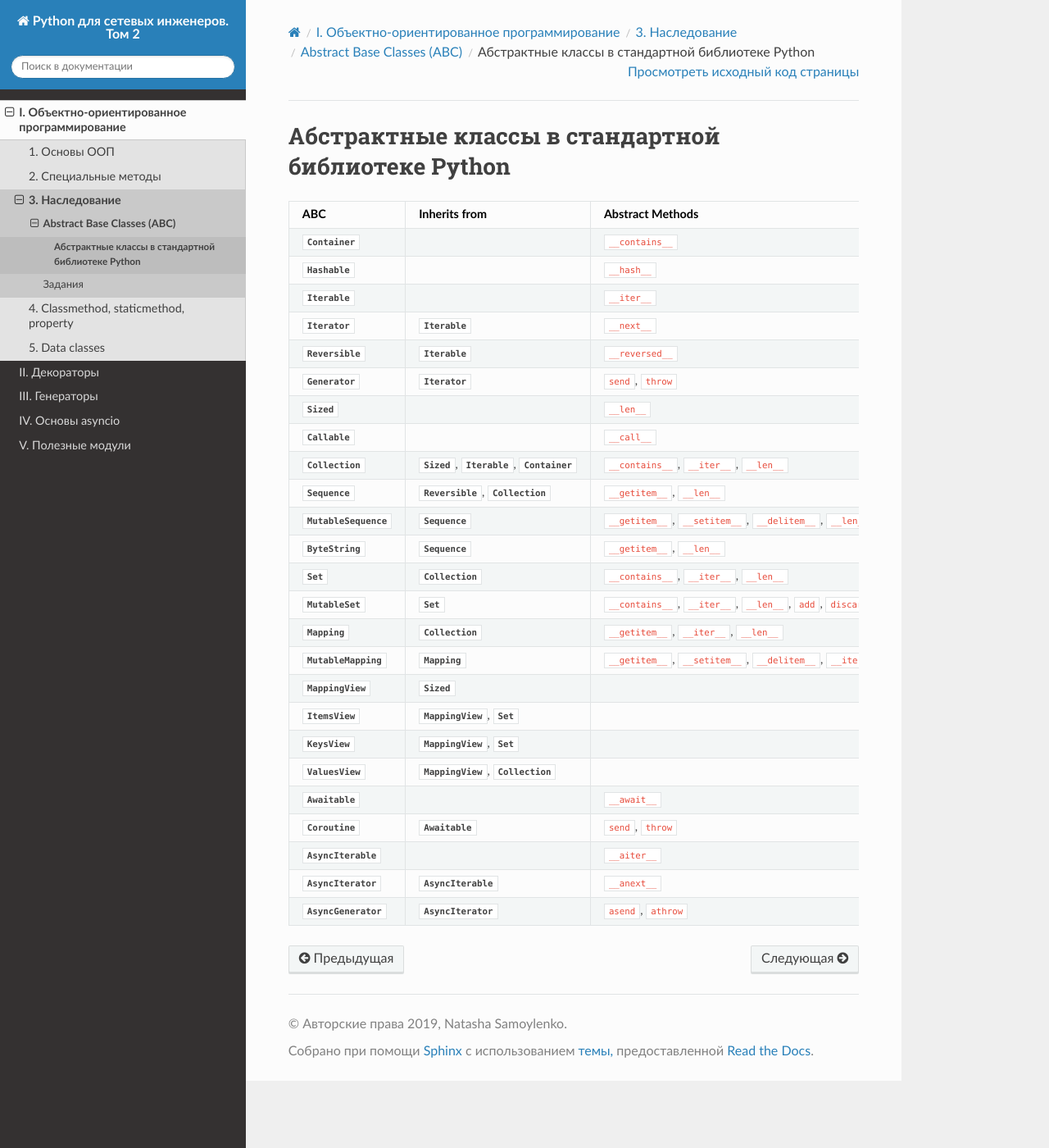
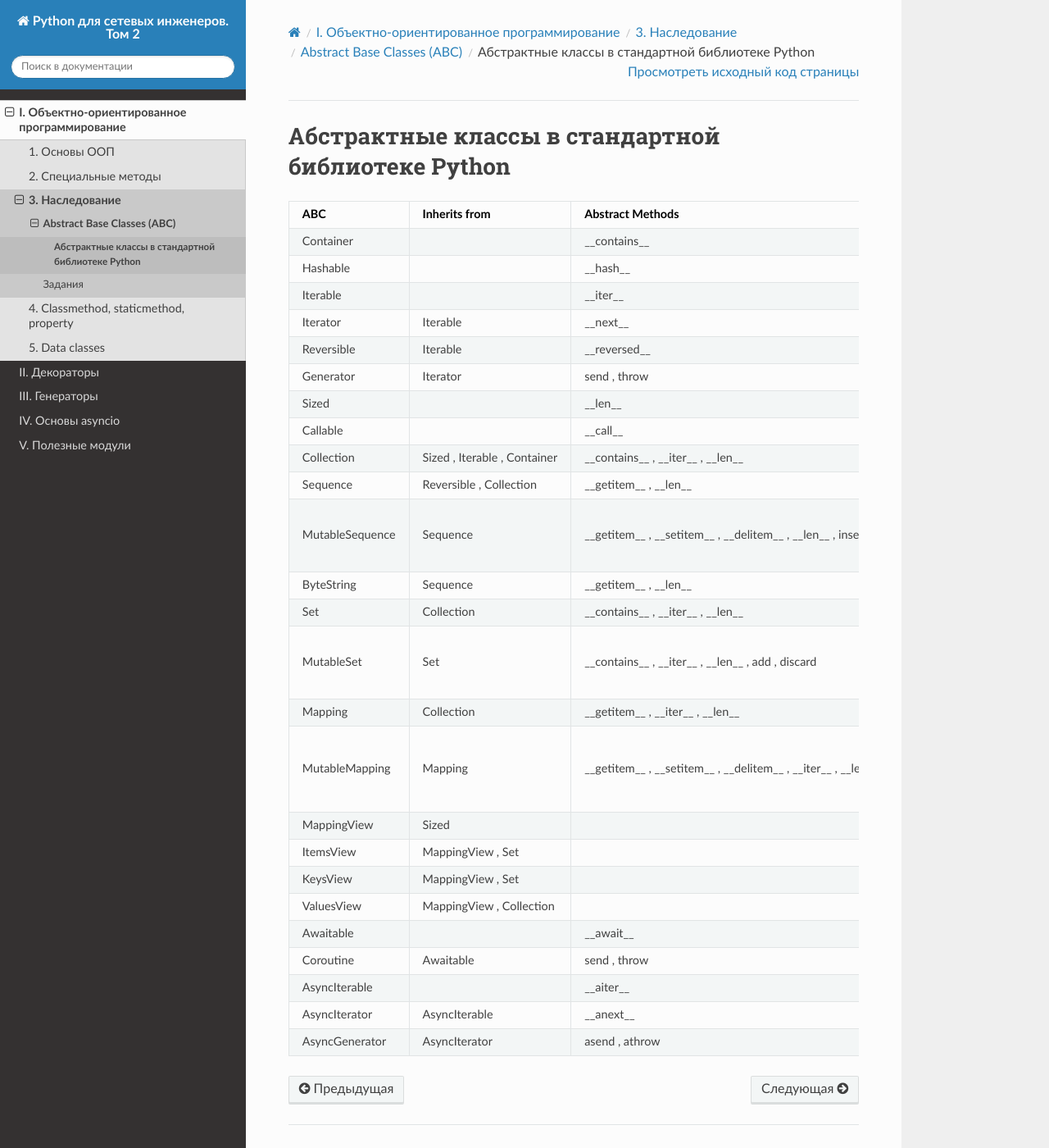
Before and after one commit to natenka/advpyneng-book, a Sphinx documentation site: the page built from docs/source/book/03_oop_inheritance/abc_standard_library.rst, in a window 1280 px wide and 1400 px high. Shown: the whole window at 82% size. Built offline with Sphinx 7.4.7 and the Read the Docs theme 2.0.0, drawn with Linux system fonts in a browser that asks for light colours; pages that are not in the unit, such as notebooks, are missing from menus; some of the changed lines change nothing that is shown.

Commit message:
restore original table abc

```diff
--- a/docs/source/book/03_oop_inheritance/abc_standard_library.rst
+++ b/docs/source/book/03_oop_inheritance/abc_standard_library.rst
@@ -3,64 +3,64 @@
 
 .. tabularcolumns:: |l|L|L|L|
 
-========================== ====================== ======================= ====================================================
-ABC                        Inherits from          Abstract Methods        Mixin Methods
-========================== ====================== ======================= ====================================================
-:class:`Container`                                ``__contains__``
-:class:`Hashable`                                 ``__hash__``
-:class:`Iterable`                                 ``__iter__``
-:class:`Iterator`          :class:`Iterable`      ``__next__``            ``__iter__``
-:class:`Reversible`        :class:`Iterable`      ``__reversed__``
-:class:`Generator`         :class:`Iterator`      ``send``, ``throw``     ``close``, ``__iter__``, ``__next__``
-:class:`Sized`                                    ``__len__``
-:class:`Callable`                                 ``__call__``
-:class:`Collection`        :class:`Sized`,        ``__contains__``,
-                           :class:`Iterable`,     ``__iter__``,
-                           :class:`Container`     ``__len__``
+================== ============== ======================= ====================================================
+ABC                Inherits from  Abstract Methods        Mixin Methods
+================== ============== ======================= ====================================================
+Container                           __contains__
+Hashable                            __hash__
+Iterable                            __iter__
+Iterator           Iterable         __next__                __iter__
+Reversible         Iterable         __reversed__
+Generator          Iterator         send  ,   throw         close  ,   __iter__  ,   __next__
+Sized                               __len__
+Callable                            __call__
+Collection         Sized ,          __contains__  ,
+                   Iterable ,       __iter__  ,
+                   Container        __len__
 
-:class:`Sequence`          :class:`Reversible`,   ``__getitem__``,        ``__contains__``, ``__iter__``, ``__reversed__``,
-                           :class:`Collection`    ``__len__``             ``index``, and ``count``
+Sequence           Reversible ,     __getitem__  ,          __contains__  ,   __iter__  ,   __reversed__  ,
+                   Collection       __len__                 index  , and   count
 
-:class:`MutableSequence`   :class:`Sequence`      ``__getitem__``,        Inherited :class:`Sequence` methods and
-                                                  ``__setitem__``,        ``append``, ``reverse``, ``extend``, ``pop``,
-                                                  ``__delitem__``,        ``remove``, and ``__iadd__``
-                                                  ``__len__``,
-                                                  ``insert``
+MutableSequence    Sequence         __getitem__  ,        Inherited Sequence  methods and
+                                    __setitem__  ,          append  ,   reverse  ,   extend  ,   pop  ,
+                                    __delitem__  ,          remove  , and   __iadd__
+                                    __len__  ,
+                                    insert
 
-:class:`ByteString`        :class:`Sequence`      ``__getitem__``,        Inherited :class:`Sequence` methods
-                                                  ``__len__``
+ByteString         Sequence         __getitem__  ,        Inherited Sequence  methods
+                                    __len__
 
-:class:`Set`               :class:`Collection`    ``__contains__``,       ``__le__``, ``__lt__``, ``__eq__``, ``__ne__``,
-                                                  ``__iter__``,           ``__gt__``, ``__ge__``, ``__and__``, ``__or__``,
-                                                  ``__len__``             ``__sub__``, ``__xor__``, and ``isdisjoint``
+Set                Collection       __contains__  ,         __le__  ,   __lt__  ,   __eq__  ,   __ne__  ,
+                                    __iter__  ,             __gt__  ,   __ge__  ,   __and__  ,   __or__  ,
+                                    __len__                 __sub__  ,   __xor__  , and   isdisjoint
 
-:class:`MutableSet`        :class:`Set`           ``__contains__``,       Inherited :class:`Set` methods and
-                                                  ``__iter__``,           ``clear``, ``pop``, ``remove``, ``__ior__``,
-                                                  ``__len__``,            ``__iand__``, ``__ixor__``, and ``__isub__``
-                                                  ``add``,
-                                                  ``discard``
+MutableSet         Set              __contains__  ,       Inherited Set  methods and
+                                    __iter__  ,             clear  ,   pop  ,   remove  ,   __ior__  ,
+                                    __len__  ,              __iand__  ,   __ixor__  , and   __isub__
+                                    add  ,
+                                    discard
 
-:class:`Mapping`           :class:`Collection`    ``__getitem__``,        ``__contains__``, ``keys``, ``items``, ``values``,
-                                                  ``__iter__``,           ``get``, ``__eq__``, and ``__ne__``
-                                                  ``__len__``
+Mapping            Collection       __getitem__  ,          __contains__  ,   keys  ,   items  ,   values  ,
+                                    __iter__  ,             get  ,   __eq__  , and   __ne__
+                                    __len__
 
-:class:`MutableMapping`    :class:`Mapping`       ``__getitem__``,        Inherited :class:`Mapping` methods and
-                                                  ``__setitem__``,        ``pop``, ``popitem``, ``clear``, ``update``,
-                                                  ``__delitem__``,        and ``setdefault``
-                                                  ``__iter__``,
-                                                  ``__len__``
+MutableMapping     Mapping          __getitem__  ,        Inherited Mapping  methods and
+                                    __setitem__  ,          pop  ,   popitem  ,   clear  ,   update  ,
+                                    __delitem__  ,        and   setdefault
+                                    __iter__  ,
+                                    __len__
 
 
-:class:`MappingView`       :class:`Sized`                                 ``__len__``
-:class:`ItemsView`         :class:`MappingView`,                          ``__contains__``,
-                           :class:`Set`                                   ``__iter__``
-:class:`KeysView`          :class:`MappingView`,                          ``__contains__``,
-                           :class:`Set`                                   ``__iter__``
-:class:`ValuesView`        :class:`MappingView`,                          ``__contains__``, ``__iter__``
-                           :class:`Collection`
-:class:`Awaitable`                                ``__await__``
-:class:`Coroutine`         :class:`Awaitable`     ``send``, ``throw``     ``close``
-:class:`AsyncIterable`                            ``__aiter__``
-:class:`AsyncIterator`     :class:`AsyncIterable` ``__anext__``           ``__aiter__``
-:class:`AsyncGenerator`    :class:`AsyncIterator` ``asend``, ``athrow``   ``aclose``, ``__aiter__``, ``__anext__``
-========================== ====================== ======================= ====================================================
+MappingView        Sized                                    __len__
+ItemsView          MappingView ,                            __contains__  ,
+                   Set                                      __iter__
+KeysView           MappingView ,                            __contains__  ,
+                   Set                                      __iter__
+ValuesView         MappingView ,                            __contains__  ,   __iter__
+                   Collection
+Awaitable                           __await__
+Coroutine          Awaitable        send  ,   throw         close
+AsyncIterable                       __aiter__
+AsyncIterator      AsyncIterable    __anext__               __aiter__
+AsyncGenerator     AsyncIterator    asend  ,   athrow       aclose  ,   __aiter__  ,   __anext__
+================== ============== ======================= ====================================================
```
